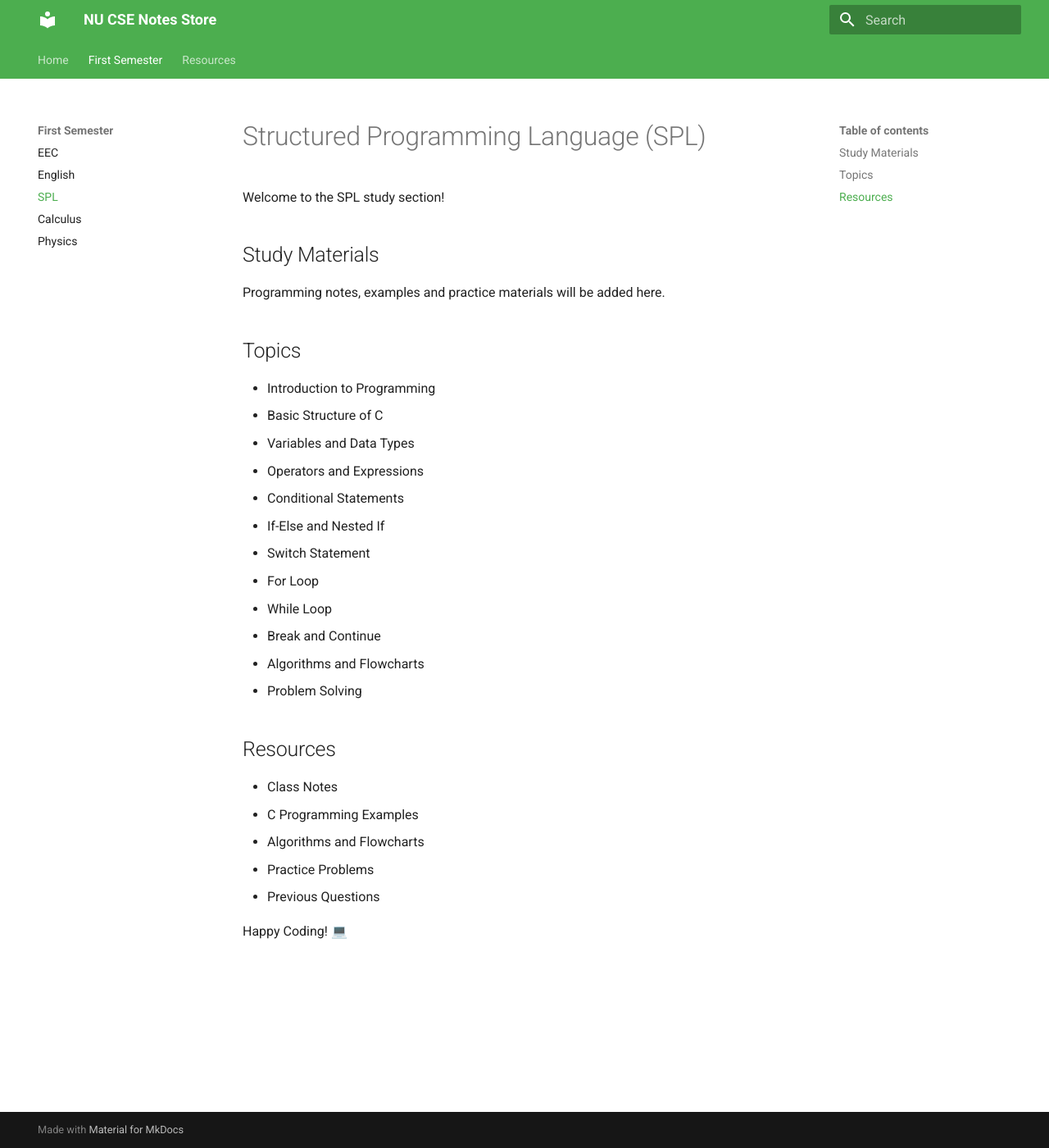
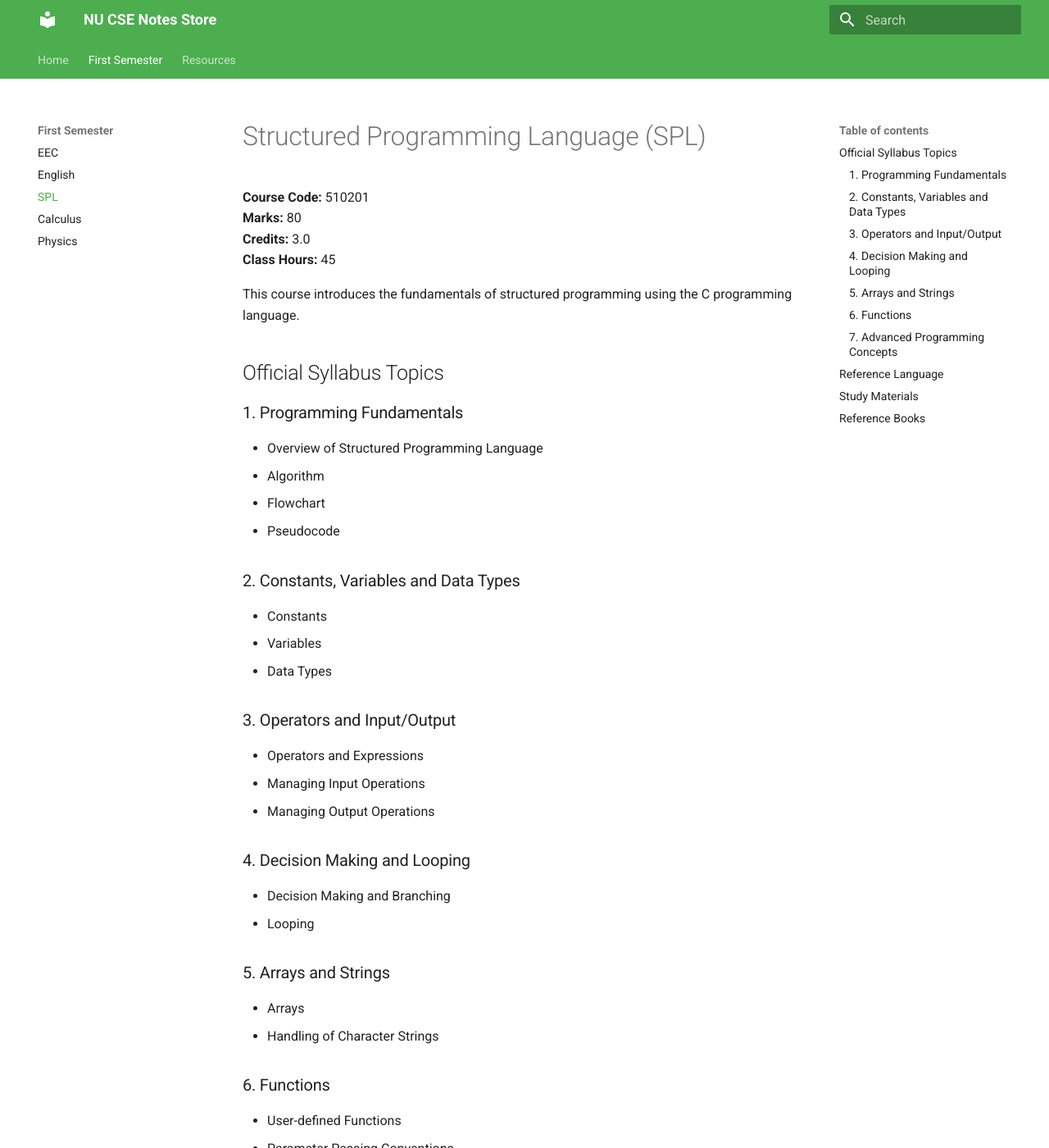
Before and after one commit to taimiyatahsin0-png/nu-cse-notes-store, an MkDocs documentation site: the page built from docs/subjects/spl/index.md, in a window 1280 px wide and 1400 px high. Shown: the whole window at 82% size. Built offline with MkDocs 1.6.1 and Material for MkDocs 9.7.7, drawn with Linux system fonts in a browser that asks for light colours; some of the changed text lies outside the part shown.

Commit message:
Enhance SPL index with course and syllabus information
Added course details, topics, and resources for SPL.

```diff
--- a/docs/subjects/spl/index.md
+++ b/docs/subjects/spl/index.md
@@ -1,32 +1,75 @@
+
 # Structured Programming Language (SPL)
 
-Welcome to the SPL study section!
+**Course Code:** 510201
+**Marks:** 80
+**Credits:** 3.0
+**Class Hours:** 45
+
+This course introduces the fundamentals of structured programming using the C programming language.
+
+## Official Syllabus Topics
+
+### 1. Programming Fundamentals
+- Overview of Structured Programming Language
+- Algorithm
+- Flowchart
+- Pseudocode
+
+### 2. Constants, Variables and Data Types
+- Constants
+- Variables
+- Data Types
+
+### 3. Operators and Input/Output
+- Operators and Expressions
+- Managing Input Operations
+- Managing Output Operations
+
+### 4. Decision Making and Looping
+- Decision Making and Branching
+- Looping
+
+### 5. Arrays and Strings
+- Arrays
+- Handling of Character Strings
+
+### 6. Functions
+- User-defined Functions
+- Parameter Passing Conventions
+- Scope Rules
+- Storage Classes
+- Recursion
+
+### 7. Advanced Programming Concepts
+- Structure and Union
+- Pointers
+- File Management
+- Header Files
+- Preprocessor
+- Library Functions
+- Error Handling
+
+## Reference Language
+
+C Programming Language
 
 ## Study Materials
 
-Programming notes, examples and practice materials will be added here.
+- Class Notes
+- Topic-wise Explanations
+- C Programming Examples
+- Solved Problems
+- Practice Questions
+- Previous Year Questions
 
-## Topics
+## Reference Books
 
-- Introduction to Programming
-- Basic Structure of C
-- Variables and Data Types
-- Operators and Expressions
-- Conditional Statements
-- If-Else and Nested If
-- Switch Statement
-- For Loop
-- While Loop
-- Break and Continue
-- Algorithms and Flowcharts
-- Problem Solving
+1. Schaum's Outline of Theory and Problems of Programming with C — B. S. Gottfried
+2. Teach Yourself C — Herbert Schildt
 
-## Resources
+---
 
-- Class Notes
-- C Programming Examples
-- Algorithms and Flowcharts
-- Practice Problems
-- Previous Questions
+*Note: Topics are organized according to the NU CSE syllabus effective from Session 2017–2018. Check for any later syllabus revisions.*
 
 Happy Coding! 💻
```
